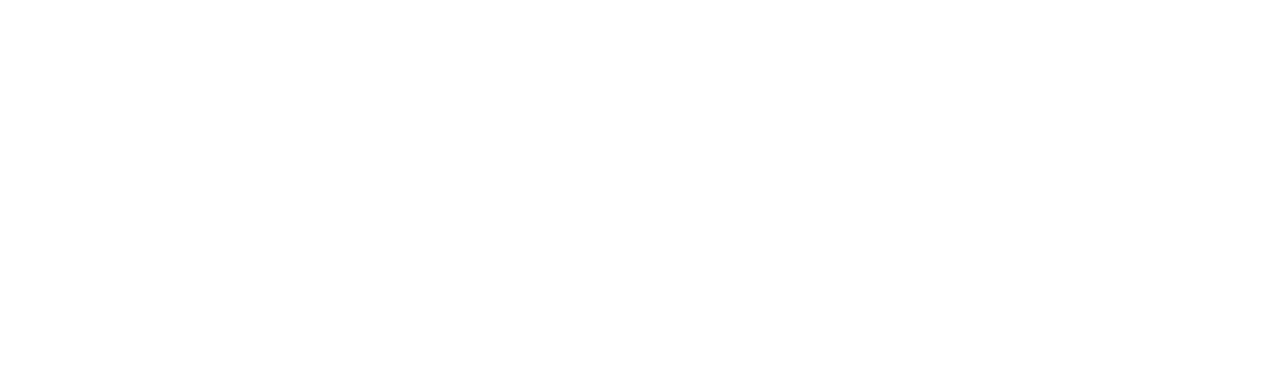
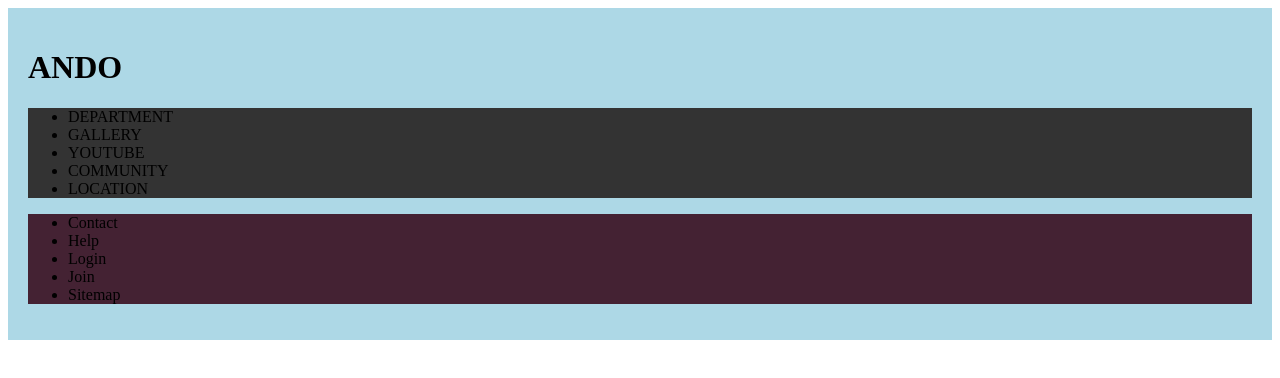
Before and after one commit to andoricano/Web103, a plain HTML site: page src/html/index.html in a window 1280 px wide. Drawn offline with Linux system fonts and the light colour scheme.

```diff
--- a/src/html/index.html
+++ b/src/html/index.html
@@ -5,8 +5,41 @@
     <meta name="viewport" content="width=device-width, initial-scale=1.0">
     <title>Document</title>
     <link rel="stylesheet" type="test/css" href ="index.html">
+
+    <!-- 개발 코드 -->
+    <style>
+    header {
+      background-color: lightblue;
+      padding: 20px;
+    }
+    .navigation_bar {
+      background-color: #333;
+    }
+
+    .utility_bar {
+      background-color: #423;
+    }
+    </style>
 </head>
 <body>
+    <header>
+        <h1>ANDO</h1>
 
+        <ul class="navigation_bar">
+            <li>DEPARTMENT</li>
+            <li>GALLERY</li>
+            <li>YOUTUBE</li>
+            <li>COMMUNITY</li>
+            <li>LOCATION</li>
+        </ul>
+        <ul class="utility_bar">
+            <li>Contact</li>
+            <li>Help</li>
+            <li>Login</li>
+            <li>Join</li>
+            <li>Sitemap</li>
+        </ul>
+
+    </header>
 </body>
 </html>
```
Also changed, not shown: rsc/1000x361.png (added), rsc/1000x371.png (added), rsc/290x190.png (added), rsc/290x95-1.png (added), rsc/290x95-2.png (added), rsc/490x240-1.png (added), rsc/490x240-2.png (added), rsc/500x490.png (added), rsc/700x400.png (added), rsc/article1.png (added), rsc/article2.png (added), rsc/article3.png (added), rsc/article4.png (added), rsc/bg_main.png (added), 1 more files, 2 other files.
